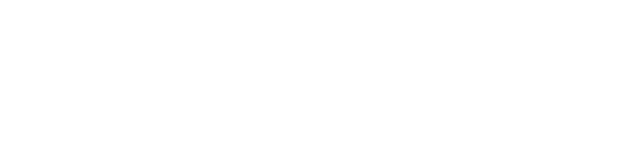
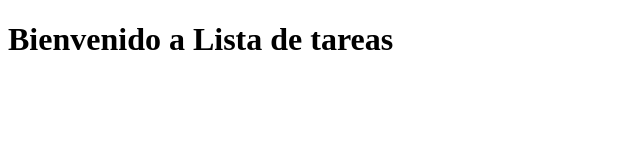
Before and after one commit to sheyla23a/ListaDeTareas-Backend, a website: page public/index.html in a window 1280 px wide. Shown: the whole page, without its empty margins (0-640 px from the left). Drawn offline with Linux system fonts and the light colour scheme.

Commit message:
agregue un h1 en el index para corroborrar que se subio sin inconvenientes mi backend en el deployed

```diff
--- a/public/index.html
+++ b/public/index.html
@@ -6,6 +6,6 @@
     <title>Backend Lista de tareas</title>
 </head>
 <body>
-
+    <h1>Bienvenido a Lista de tareas</h1>
 </body>
 </html>
```
